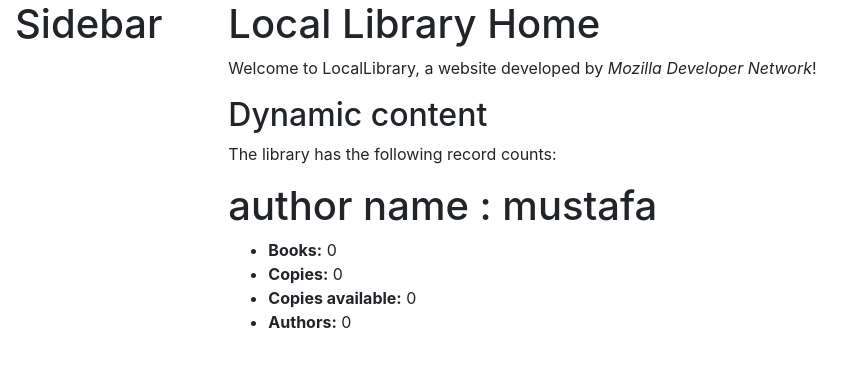
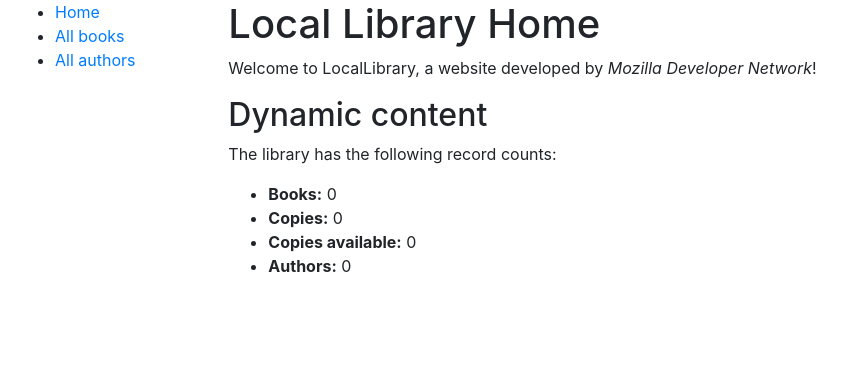
Before and after one commit to msamancioglu/python_django_library_example, a Django app: page /catalog/ in a window 1280 px wide. Shown: the top 367 px of the page, without its empty margins (0-862 px from the left). Run offline with Django 3.2, Linux system fonts and the light colour scheme; data that the repository does not hold is empty; some libraries are stand-ins or nearby versions.

Commit message:
chapter 5 ended

```diff
--- a/catalog/templates/base_generic.html
+++ b/catalog/templates/base_generic.html
@@ -14,6 +14,7 @@ scale=1">
 <div class="container-fluid">
 <div class="row">
 <div class="col-sm-2">
+
 {% block sidebar %}
 <ul class="sidebar-nav">
 <li><a href="{% url 'index' %}">Home</a></li>
--- a/catalog/templates/index.html
+++ b/catalog/templates/index.html
@@ -1,9 +1,7 @@
 {% extends "base_generic.html" %}
 
 
-{% block sidebar %}
-    <h1>Sidebar</h1>
-{% endblock %}
+
 
 {% block content %}
 <h1>Local Library Home</h1>
@@ -14,7 +12,6 @@
 
 <p>The library has the following record counts:</p>
 
-<h1> author name : {{ author }}</h1>
 <ul>
 <li><strong>Books:</strong> {{ num_books }}</li>
 <li><strong>Copies:</strong> {{ num_instances }}</li>
--- a/catalog/views.py
+++ b/catalog/views.py
@@ -1,9 +1,10 @@
 from django.shortcuts import render
 from django.http import HttpResponse
-
+import os
 #import models
 from .models import Book, Author, BookInstance, Genre, Language
 
+BASE_DIR = os.path.dirname(os.path.dirname(os.path.abspath(__file__)))
 # Create your views here.
 
 def index(request):
@@ -22,6 +23,7 @@ def index(request):
     num_authors = Author.objects.count()
 
     context = {
+        'pat':os.path.join(BASE_DIR, 'templates'),
         'num_books' : num_books,
         'num_instances' : num_instances,
         'num_instances_available' : num_available_instances,
```
Also changed, not shown: locallibrary/settings.py (+6 -1 lines).
